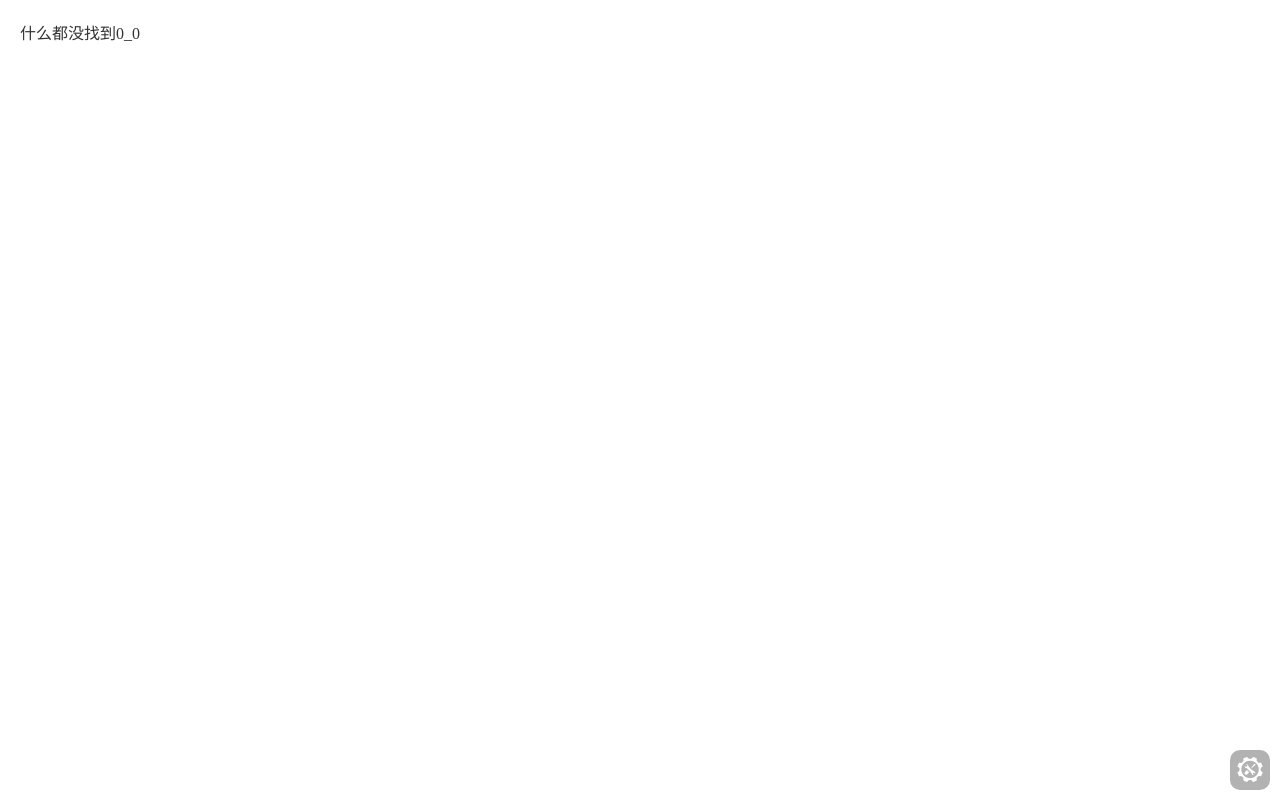
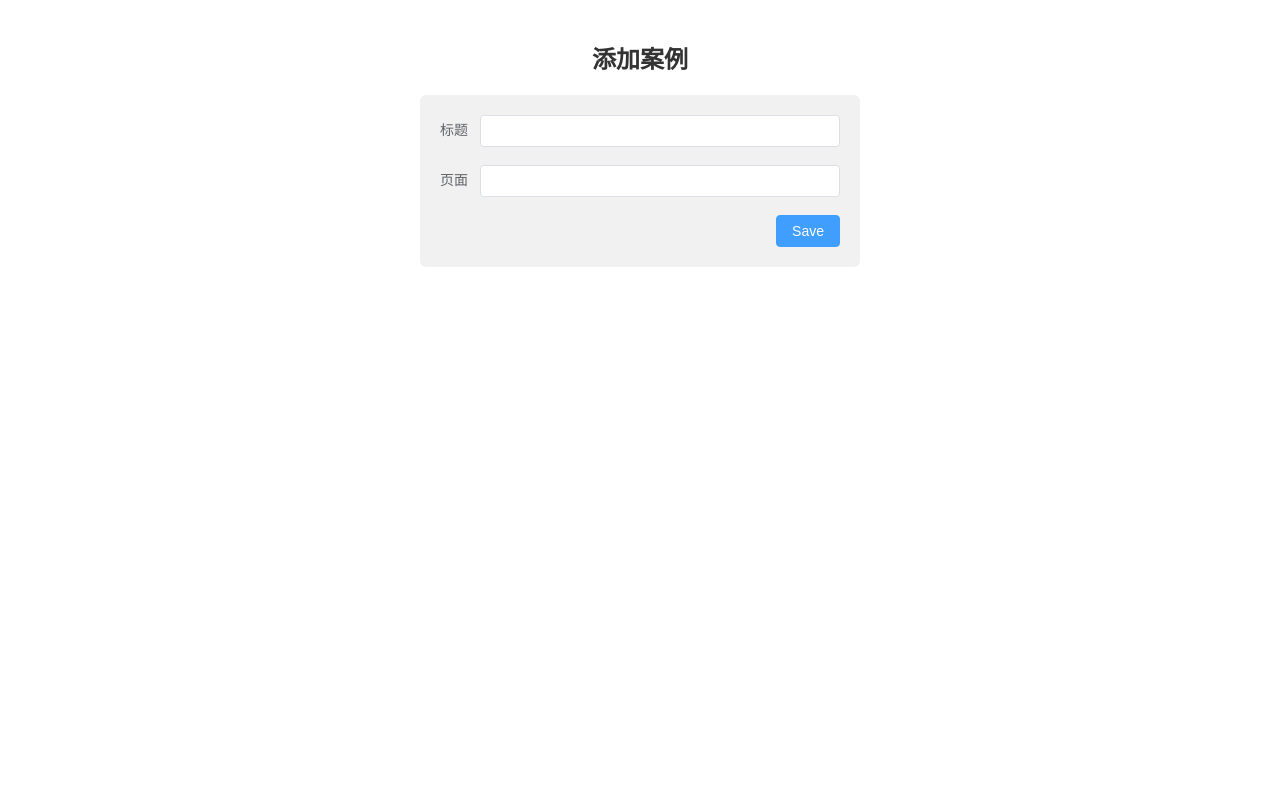
Before and after one commit to hamuWaiter/personal-site-cms, a Vue app: page /admin/site/add in a window 1280 px wide. Built offline with nearby package versions, Linux system fonts and the light colour scheme.

Commit message:
目录结构调整

```diff
--- a/index.html
+++ b/index.html
@@ -4,16 +4,11 @@
     <meta charset="UTF-8" />
     <meta name="viewport" content="width=device-width, initial-scale=1.0" />
     <link rel="stylesheet" href="/global.css">
-    <title>琴石鸣乐的个人网站</title>
+    <title>CMS</title>
   </head>
   <body>
     <div id="app"></div>
 
-    <script src="/eruda.js"></script>
-    <script>
-    	eruda.init()
-    </script>
-
     <script type="module" src="/src/main.js"></script>
   </body>
 </html>
--- /dev/null
+++ b/src/cms/index.js
@@ -0,0 +1,7 @@
+import SiteList from './site-list/index.vue';
+import SiteModify from './site-modify/index.vue';
+
+export {
+  SiteList,
+  SiteModify,
+}
--- /dev/null
+++ b/src/cms/site-list/index.vue
@@ -0,0 +1,101 @@
+<template>
+	<div class="site-list">
+		<el-table border stripe :data="renderData" style="width: 100%" max-height="500">
+			<el-table-column prop="title" label="标题" />
+			<el-table-column prop="url" label="页面" />
+			<el-table-column #default="scope" label="更新时间">
+				<span>{{ new Date(scope.row.updateTime).toLocaleString() }}</span>
+			</el-table-column>
+			<el-table-column #default="scope" label="状态">
+				<template v-if="scope.row.isDelete">
+					<el-tag type="danger">禁用中</el-tag>
+				</template>
+				<template v-else>
+					<el-tag type="success">生效中</el-tag>
+				</template>
+			</el-table-column>
+			<el-table-column fixed="right" label="Operations" width="180">
+				<template #default="scope">
+					<el-button
+						link
+						type="primary"
+						size="small"
+						@click.prevent="() => $router.push(`/admin/site/${scope.row.id}`)"
+					>
+						修改
+					</el-button>
+					<template v-if="scope.row.isDelete">
+						<el-button
+							link
+							type="primary"
+							size="small"
+							@click.prevent="modifyRow({ ...scope.row, isDelete: false })"
+						>
+							启用
+						</el-button>
+					</template>
+					<template v-else>
+						<el-button
+							link
+							type="danger"
+							size="small"
+							@click.prevent="modifyRow({ ...scope.row, isDelete: true })"
+						>
+							禁用
+						</el-button>
+					</template>
+				</template>
+			</el-table-column>
+		</el-table>
+	</div>
+</template>
+
+<script setup>
+	import axios from '../../network'
+	import { useRouter } from 'vue-router'
+	import { onMounted, reactive, ref, computed } from 'vue'
+
+	const data = ref(null)
+	const renderData = computed(() => data.value)
+
+	// 是否显示 debug btn
+	const form = reactive({
+		current: {
+			title: '',
+			url: ''
+		}
+	})
+
+	const modifyRow = async (row) => {
+		await axios.post(`/site/${row.id}`, row)
+		init()
+	}
+
+	const init = async () => {
+		data.value = await axios.get('/sites')
+	}
+
+	onMounted(() => {
+		init();
+	});
+</script>
+
+<style scoped lang="scss">
+.site-list {
+	text-align: center;
+
+	.title {
+		margin: 20px 0;
+	}
+
+	.body {
+		display: inline-flex;
+		flex-direction: column;
+		align-items: flex-end;
+		justify-content: center;
+		padding: 20px;
+		border-radius: 6px;
+		background-color: #f1f1f1;
+	}
+}
+</style>
--- /dev/null
+++ b/src/cms/site-modify/index.vue
@@ -0,0 +1,81 @@
+<template>
+	<div class="site">
+		<div class="title"><h2>添加案例</h2></div>
+		<div class="body">
+			<div class="form">
+				<el-form :model="form" label-width="auto" style="min-width: 400px">
+					<el-form-item label="标题">
+						<el-input v-model="form.current.title" />
+					</el-form-item>
+					<el-form-item label="页面">
+						<el-input v-model="form.current.url" />
+					</el-form-item>
+				</el-form>
+			</div>
+			<el-button type="primary" @click="onSubmit">Save</el-button>
+		</div>
+	</div>
+</template>
+
+<script setup>
+	import axios from '../../network'
+	import { useRoute, useRouter } from 'vue-router'
+	import { onMounted, reactive, computed } from 'vue'
+
+	const router = useRouter()
+
+	// 是否显示 debug btn
+	const form = reactive({
+		current: {
+			title: '',
+			url: ''
+		}
+	})
+
+	const id = computed(() => useRoute().params.id)
+
+	onMounted(async () => {
+		if (id.value) {
+			const res = await axios.get(`/site/${id.value}`)
+			console.log(form.current)
+			form.current = {...form.current, ... res}
+			console.log(form.current)
+		}
+	})
+
+	const onSubmit = async () => {
+		try {
+			if (Object.values(form.current).every(item => item)) {
+
+				const res = await (id.value ? axios.post(`/site/${id.value}`, form.current) : axios.post('/site', form.current))
+
+				router.push('/admin/site')
+				console.log(res)
+			} else {
+				throw new Error('校验失败')
+			}
+		} catch(err) {
+			console.log(err)
+		}
+	}
+</script>
+
+<style scoped lang="scss">
+.site {
+	text-align: center;
+
+	.title {
+		margin: 20px 0;
+	}
+
+	.body {
+		display: inline-flex;
+		flex-direction: column;
+		align-items: flex-end;
+		justify-content: center;
+		padding: 20px;
+		border-radius: 6px;
+		background-color: #f1f1f1;
+	}
+}
+</style>
--- a/src/pages/admin/index.vue
+++ /dev/null
@@ -1,62 +0,0 @@
-<template>
-	<div class="admin">
-		<div class="title"><h2>添加案例</h2></div>
-		<div class="body">
-			<div class="form">
-				<el-form :model="form" label-width="auto" style="min-width: 400px">
-					<el-form-item label="Title">
-						<el-input v-model="form.title" />
-					</el-form-item>
-					<el-form-item label="Url">
-						<el-input v-model="form.url" />
-					</el-form-item>
-				</el-form>
-			</div>
-			<el-button type="primary" @click="onSubmit">Save</el-button>
-		</div>
-	</div>
-</template>
-
-<script setup>
-	import axios from '../../network';
-	import { onMounted, reactive } from 'vue'
-
-	// 是否显示 debug btn
-	const form = reactive({
-		title: '',
-		url: ''
-	})
-
-	onMounted(async () => {
-		const res = await axios.get('/sites');
-		console.log(res);
-	})
-	const onSubmit = async () => {
-		if (form.title && form.url) {
-			console.log('submit!', form.title);
-
-			const res = await axios.post('/site', form)
-			console.log(res)
-		}
-	};
-</script>
-
-<style scoped lang="scss">
-.admin {
-	text-align: center;
-
-	.title {
-		margin: 20px 0;
-	}
-
-	.body {
-		display: inline-flex;
-		flex-direction: column;
-		align-items: flex-end;
-		justify-content: center;
-		padding: 20px;
-		border-radius: 6px;
-		background-color: #f1f1f1;
-	}
-}
-</style>
--- /dev/null
+++ b/src/pages/index.js
@@ -0,0 +1,7 @@
+import Home from './home/index.vue';
+import Other from './other/index.vue';
+
+export {
+  Home,
+  Other
+}
--- /dev/null
+++ b/src/pages/other/index.vue
@@ -0,0 +1,10 @@
+<template>
+	<div class="home">其他</div>
+</template>
+
+<script setup>
+</script>
+
+<style scoped lang="scss">
+.home {}
+</style>
```
Also changed, not shown: src/router/index.ts (+6 -5 lines).
